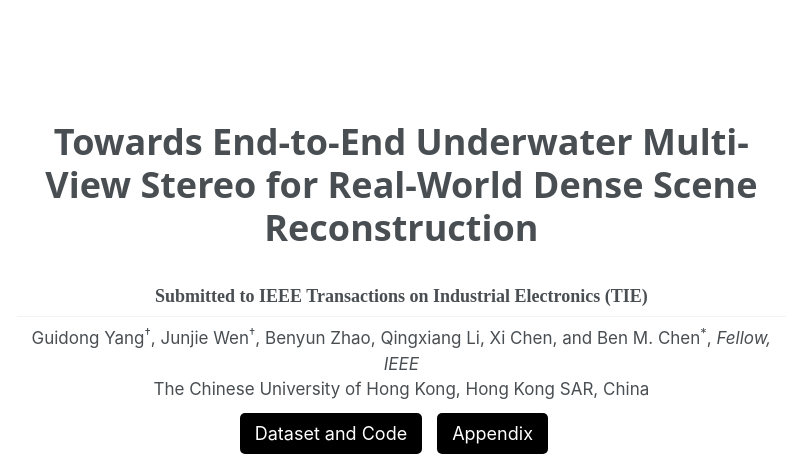
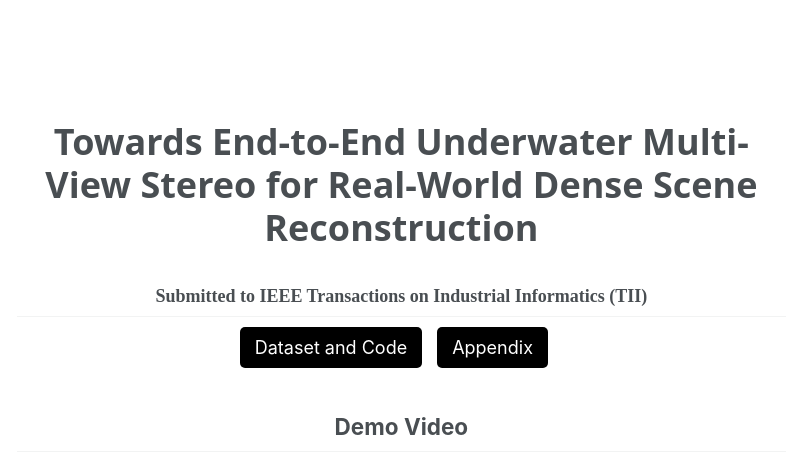
Before and after one commit to YANG-SOBER/UnderMVS, a Jekyll site: the page built from _pages/about.md, in a window 1280 px wide and 1400 px high. Shown: the top 464 px of the window, without its empty margins (265-1066 px from the left). Built offline with Jekyll 4.4.1, drawn with Linux system fonts in a browser that asks for light colours; some of the changed text lies outside the part shown; grey boxes are pictures that could not be loaded.

Commit message:
Update about.md

```diff
--- a/_pages/about.md
+++ b/_pages/about.md
@@ -20,14 +20,9 @@ layout: single
 
 <h1 style="text-align: center; font-size: 36px; font-family: 'system-ui';">Towards End-to-End Underwater Multi-View Stereo for Real-World Dense Scene Reconstruction</h1>
 <h2  style="text-align: center; font-size: 18px; font-family: 'Sama Devanagari';">
-    Submitted to IEEE Transactions on Industrial Electronics (TIE)
+    Submitted to IEEE Transactions on Industrial Informatics (TII)
 </h2>
-<div style=" text-align: center; font-size: 17px;">
-Guidong Yang<sup>†</sup>, Junjie Wen<sup>†</sup>, Benyun Zhao, Qingxiang Li, Xi Chen, and Ben M. Chen<sup>*</sup>, <i>Fellow, IEEE</i>
-</div>
-<div  style="text-align: center; font-size: 17px;" >
-The Chinese University of Hong Kong, Hong Kong SAR, China
-</div>
+
 
 <div style="display: flex; flex-direction: row; margin: 10px auto; justify-content: center">
 <button style="background-color: #000000; color: white;margin-right: 15px; padding: 10px 15px; border: none; border-radius: 5px;">
@@ -35,7 +30,7 @@ The Chinese University of Hong Kong, Hong Kong SAR, China
 </button>
 
 <button style="background-color: #000000; color: white;margin-right: 15px; padding: 10px 15px; border: none; border-radius: 5px;">
-<a href="https://drive.google.com/file/d/1TM2nxeo7uJHE6hsnCJ9WVG1hUT-pkwbE/view?usp=sharing" style="color: white; text-decoration: none;">Appendix</a>
+<a href="https://drive.google.com/file/d/1przx_I_GgfHOoar4bHfOAl3DWMSLXLf6/view?usp=sharing" style="color: white; text-decoration: none;">Appendix</a>
 </button>
 </div>
 
@@ -44,14 +39,13 @@ The Chinese University of Hong Kong, Hong Kong SAR, China
 </div>
 
 <div style="text-align: center; margin: 0 auto;">
-    <iframe width="100%" height="500" src="https://www.youtube.com/embed/G1lNkzNqMtQ" frameborder="0" allow="autoplay; encrypted-media" allowfullscreen></iframe>
+    <iframe width="100%" height="500" src="https://www.youtube.com/embed/1N-jPW4yNS8" frameborder="0" allow="autoplay; encrypted-media" allowfullscreen></iframe>
 </div>
 
 <div style="text-align: center; font-family: 'American Typewriter'; font-weight: 400; ">
 <h2>Acknowledgements</h2>
 </div>
 
-<div style="text-align: justify">The work was supported in part by the Research Grants Council of Hong Kong SAR under Grants 14206821, 14217922 and 14209623, and in part by the InnoHK of the Government of the Hong Kong SAR via the Hong Kong Centre for Logistics Robotics.
-<br> <br>
-We would like to express our gratitude to the editors and reviewers of TIE for their time, efforts, and constructive comments.
+<div style="text-align: justify">
+We would like to express our gratitude to the editors and reviewers of TII for their time, efforts, and constructive comments.
 </div>
```
